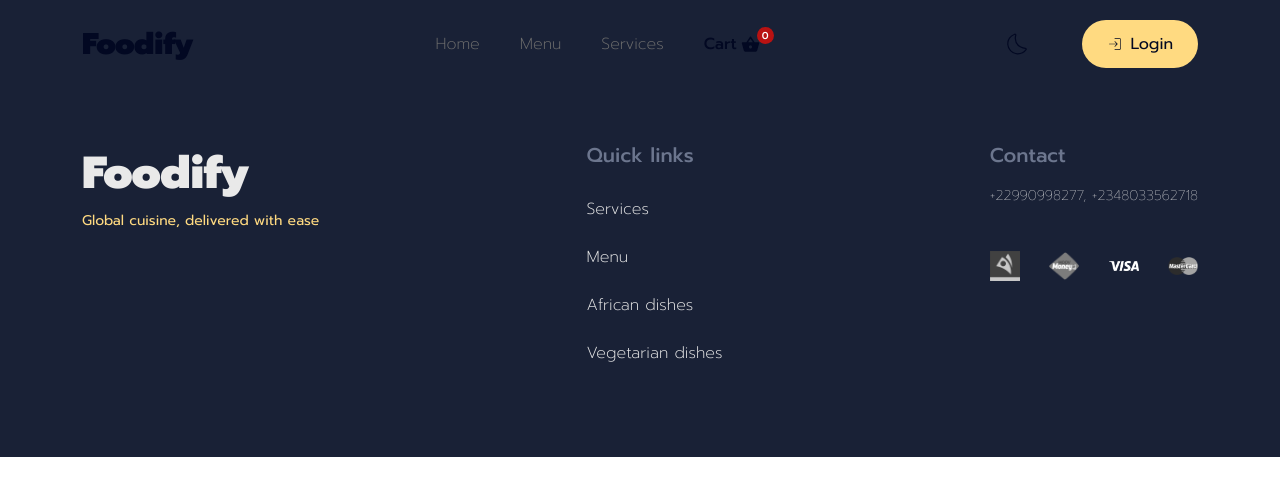
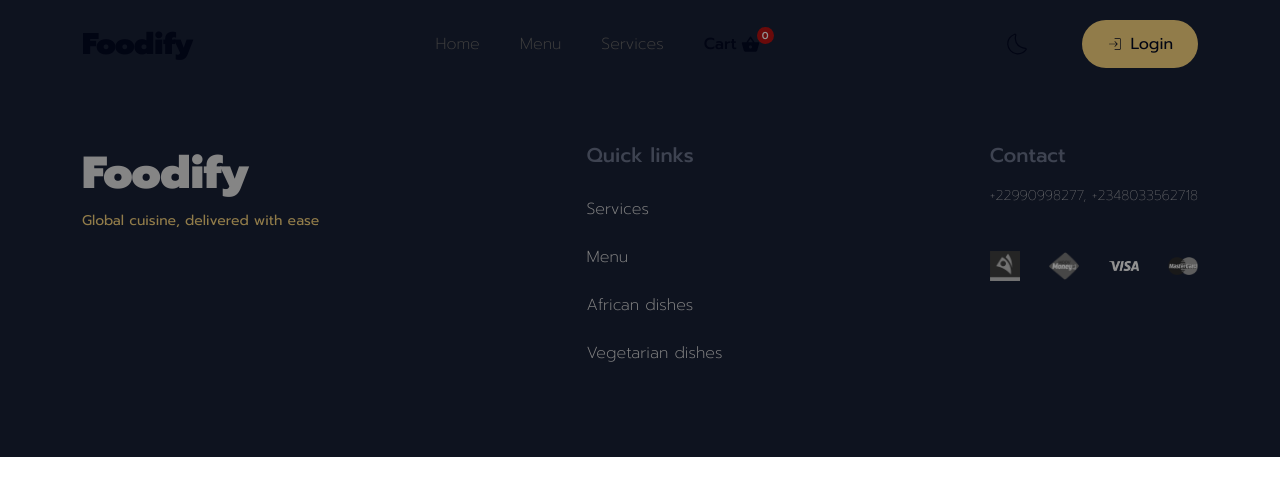
Before and after one commit to Joseph-Jnr/foodify_v1, a React (Vite) app: page /cart in a window 1280 px wide. Shown: the top 496 px of the page. Built offline with nearby package versions, Linux system fonts and the light colour scheme.

Commit message:
temp: cart display trial

```diff
--- a/src/App.css
+++ b/src/App.css
@@ -30,6 +30,10 @@ html.dark header {
   position: relative;
 }
 
+main {
+  position: relative;
+}
+
 @media screen and (max-width: 765px) {
   header::after {
     right: -600px;
--- a/src/App.jsx
+++ b/src/App.jsx
@@ -6,6 +6,7 @@ import Home from './pages/Home'
 import Menu from './pages/Menu'
 import Services from './pages/Services'
 import { Provider } from './context'
+import Cart from './components/cart/Cart'
 
 function App() {
   return (
@@ -16,6 +17,7 @@ function App() {
           <Route path='/' element={<Home />} />
           <Route path='/menu' element={<Menu />} />
           <Route path='/services' element={<Services />} />
+          <Route path='/cart' element={<Cart />} />
         </Routes>
         <Footer />
       </Provider>
--- a/src/components/cart/Cart.css
+++ b/src/components/cart/Cart.css
@@ -0,0 +1,80 @@
+/* Cart styles */
+
+main {
+  position: relative;
+}
+
+.cart {
+  position: fixed;
+  bottom: 0;
+  right: 0;
+  height: 100%;
+  width: 45vh;
+  background: var(--off-white);
+  padding: 20px;
+  z-index: 999;
+  animation: slide-in-right 1s ease forwards;
+}
+
+@keyframes slide-in-right {
+  from {
+    right: -100%;
+  }
+  to {
+    right: 0;
+  }
+}
+
+.backdrop {
+  position: absolute;
+  top: 0;
+  width: 100%;
+  height: 100%;
+  background: #0000006e;
+  z-index: 2;
+}
+
+.cart-header {
+  align-items: center;
+}
+
+.cart h1 {
+  font-size: 20px;
+  font-weight: 500;
+}
+
+.cart .close {
+  width: 40px;
+  height: 40px;
+  background: #dcdcdc;
+  border-radius: 90px;
+  align-items: center;
+}
+
+.cart .close:hover {
+  cursor: pointer;
+}
+
+.cart-body {
+  flex-wrap: wrap;
+}
+
+@media screen and (max-width: 765px) {
+  .cart {
+    position: fixed;
+    bottom: 0;
+    height: 60vh;
+    width: 100%;
+    border-radius: 25px 25px 0px 0px;
+    animation: slide-in-up 1s ease forwards;
+  }
+
+  @keyframes slide-in-up {
+    from {
+      bottom: -100%;
+    }
+    to {
+      bottom: 0;
+    }
+  }
+}
--- a/src/components/cart/Cart.jsx
+++ b/src/components/cart/Cart.jsx
@@ -1,7 +1,42 @@
-import React from 'react'
+import React, { useState } from 'react'
+import './Cart.css'
+import { GrFormClose } from 'react-icons/gr'
+import cartImg from '../../assets/icons/out-of-stock.webp'
 
 const Cart = () => {
-  return <div>Cart open</div>
+  const [cartVisible, setCartVisible] = useState(true)
+
+  const handleCartClose = () => {
+    setCartVisible(false)
+  }
+
+  return (
+    <>
+      {cartVisible && (
+        <>
+          <div className='backdrop'></div>
+          <div className='cart'>
+            <div className='cart-header flex justify-between'>
+              <div>
+                <h1>Cart</h1>
+              </div>
+              <div
+                className='close text-2xl flex justify-center'
+                onClick={handleCartClose}
+              >
+                <GrFormClose />
+              </div>
+            </div>
+
+            <div className='cart-body'>
+              <img src={cartImg} alt='empty cart' />
+              <p className='flex justify-center'>Oooops! Your cart is empty</p>
+            </div>
+          </div>
+        </>
+      )}
+    </>
+  )
 }
 
 export default Cart
--- a/src/components/navbar/Navbar.jsx
+++ b/src/components/navbar/Navbar.jsx
@@ -79,6 +79,10 @@ const Navbar = () => {
     itemCount = itemCount + cart[key].qty
   }
 
+  const hideMobileNav = () => {
+    setShowMobileNav(false)
+  }
+
   return (
     <>
       <nav className={`navbarComponent ${isSticky ? 'sticky' : ''}`}>
@@ -102,22 +106,39 @@ const Navbar = () => {
           <div className={showMobileNav ? 'nav-links-mobile' : 'nav-links'}>
             <ul>
               <li>
-                <NavLink exact='true' to='/' activeclassname='active'>
+                <NavLink
+                  exact='true'
+                  to='/'
+                  activeclassname='active'
+                  onClick={hideMobileNav}
+                >
                   Home
                 </NavLink>
               </li>
               <li>
-                <NavLink to='/menu' activeclassname='active'>
+                <NavLink
+                  to='/menu'
+                  activeclassname='active'
+                  onClick={hideMobileNav}
+                >
                   Menu
                 </NavLink>
               </li>
               <li>
-                <NavLink to='/services' activeclassname='active'>
+                <NavLink
+                  to='/services'
+                  activeclassname='active'
+                  onClick={hideMobileNav}
+                >
                   Services
                 </NavLink>
               </li>
               <li>
-                <NavLink to='/cart' className='flex items-center'>
+                <NavLink
+                  to='/cart'
+                  className='flex items-center'
+                  onClick={hideMobileNav}
+                >
                   Cart
                   <span className='counter-wrap ml-1'>
                     <span className='cart-counter'>{`${itemCount}`}</span>
```
